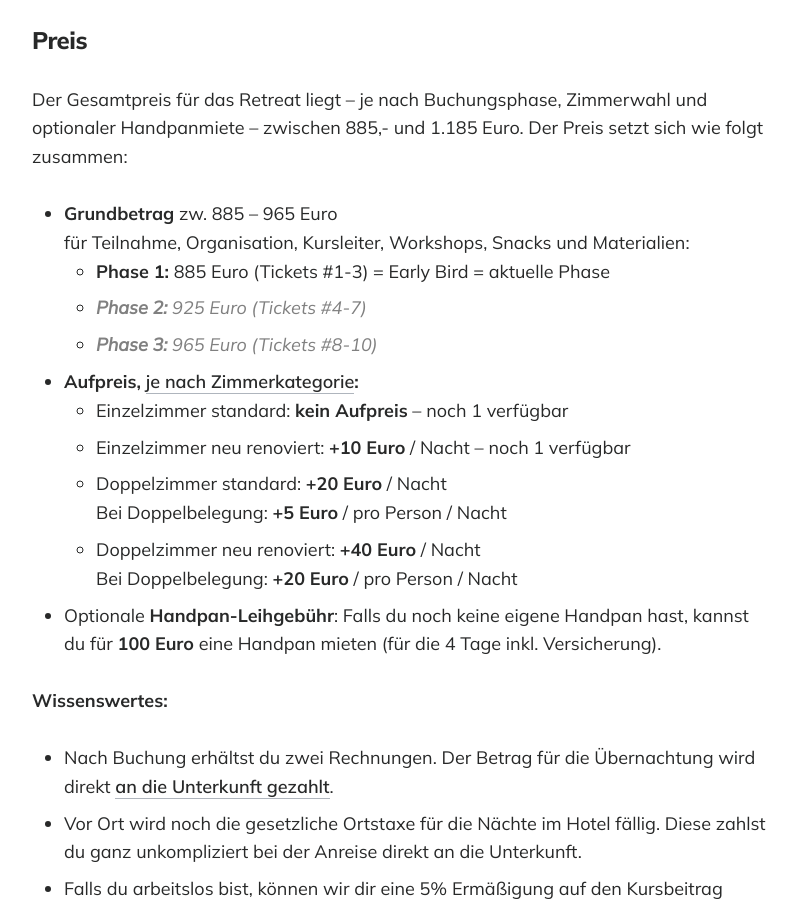
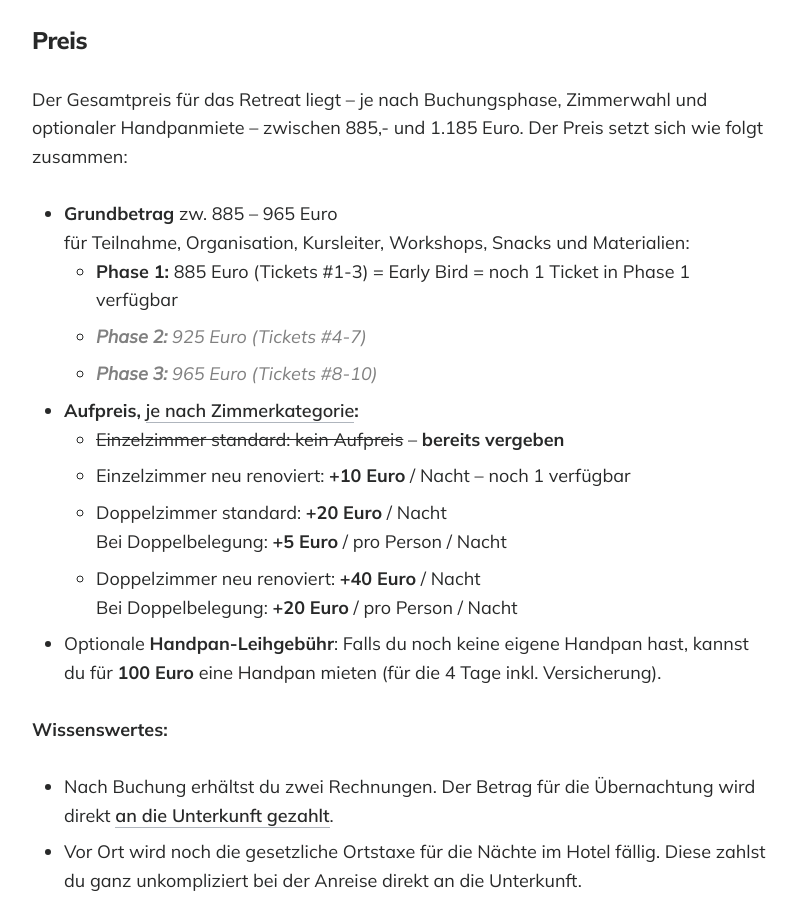
Before and after one commit to lukasziegler/retreats-in-oesterreich, a Jekyll site: the page built from _posts/2025-09-18-handpan-retreat-saalbach-2025.markdown, in a window 1280 px wide and 900 px high, scrolled down 5368 px. Shown: the whole window, without its empty margins (238-1035 px from the left). Built offline with Jekyll 4.4.1, drawn with Linux system fonts in a browser that asks for light colours; some of the changed lines change nothing that is shown; some of the changed text lies outside the part shown.

Commit message:
retreat update (single room taken)

```diff
--- a/_posts/2025-09-18-handpan-retreat-saalbach-2025.markdown
+++ b/_posts/2025-09-18-handpan-retreat-saalbach-2025.markdown
@@ -2,7 +2,7 @@
 layout: post
 title: Handpan Beginner Days – September 2025
 description: Komm mit in die Berge und tauche ein in die Welt des Handpan-Spielens. Erlerne in nur wenigen Tagen die Grundlagen, wie du dich mit einer Handpan spielerisch leicht musikalisch ausdrücken kannst – und das in traumhafter Kulisse, kombiniert mit Yoga in den Salzburger Bergen. Gönn dir eine Auszeit von deinem Alltag, erlerne ein neues Instrument und komm zu neuen Kräften. Keine Vorkenntnisse + kein eigenes Instrument notwendig.
-date: 2025-07-02 02:02:12 +0100
+date: 2025-07-24 02:02:12 +0100
 author: lukas
 image: '/images/retreats/brandgut/brandgut-haengematte-small.jpg'
 tags: [salzburg, handpan]
@@ -115,13 +115,12 @@
 
 - **Grundbetrag** zw. 885 – 965 Euro <br>
   für Teilnahme, Organisation, Kursleiter, Workshops, Snacks und Materialien:
-  - **Phase 1:** 885 Euro (Tickets #1-3) = Early Bird = aktuelle Phase
+  - **Phase 1:** 885 Euro (Tickets #1-3) = Early Bird = noch 1 Ticket in Phase 1 verfügbar
   - <em style="color: grey;">**Phase 2:** 925 Euro (Tickets #4-7)</em>
   - <em style="color: grey;">**Phase 3:** 965 Euro (Tickets #8-10)</em>
 
 - **Aufpreis, <a href="https://www.brandgut.at/zimmer/" target="_blank">je nach Zimmerkategorie</a>:**
-<!--  - <span style="text-decoration: line-through;">Einzelzimmer standard: kein Aufpreis</span> – **bereits vergeben** -->
-  - Einzelzimmer standard: **kein Aufpreis** – noch 1 verfügbar
+  - <span style="text-decoration: line-through;">Einzelzimmer standard: kein Aufpreis</span> – **bereits vergeben**
   - Einzelzimmer neu renoviert: **+10 Euro** / Nacht – noch 1 verfügbar
   - Doppelzimmer standard: **+20 Euro** / Nacht <br>
     Bei Doppelbelegung: **+5 Euro** / pro Person / Nacht
@@ -180,9 +179,9 @@
 > Zur Anmeldung oder für Fragen
 
 - schreibe Lukas <a href="https://wa.me/qr/OHNIKZZWK43VC1" target="_blank">via WhatsApp</a>
-- oder per Email (<a href="mailto:anmeldung@lukasziegler.com?subject=Anmeldung%20f%C3%BCr%20Retreat%20im%20September%202025&body=In%20der%20Anmelde-Email%20bitte%20folgende%20Infos%20mit%20angeben%3A%0A1.%20deine%20Rechnungsadresse%20(f%C3%BCr%20die%20Rechnung)%0A2.%20und%20ob%20du%20mit%20einer%20eigenen%20Handpan%20in%20D%20Kurd%20440%20Hz%20kommst%20oder%20dir%20eine%20ausleihen%20m%C3%B6chtest" target="_blank">anmeldung@lukasziegler.com</a>)
+- oder per Email (<a href="mailto:anmeldung@lukasziegler.com?subject=Anmeldung%20f%C3%BCr%20Retreat%20im%20September%202025&body=In%20der%20Anmelde-Email%20bitte%20folgende%20Infos%20mit%20angeben%3A%0A1.%20deine%20Rechnungsadresse%20(f%C3%BCr%20die%20Rechnung)%0A2.%20und%20ob%20du%20mit%20einer%20eigenen%20Handpan%20in%20D%20Kurd%20440%20Hz%20kommst%20oder%20dir%20eine%20ausleihen%20m%C3%B6chtest%0A3.%20Welches%20Zimmer%20m%C3%B6chtest%20du%20buchen%3F" target="_blank">anmeldung@lukasziegler.com</a>)
 
-<a href="mailto:anmeldung@lukasziegler.com?subject=Anmeldung%20f%C3%BCr%20Retreat%20im%20September%202025&body=In%20der%20Anmelde-Email%20bitte%20folgende%20Infos%20mit%20angeben%3A%0A1.%20deine%20Rechnungsadresse%20(f%C3%BCr%20die%20Rechnung)%0A2.%20und%20ob%20du%20mit%20einer%20eigenen%20Handpan%20in%20D%20Kurd%20440%20Hz%20kommst%20oder%20dir%20eine%20ausleihen%20m%C3%B6chtest" target="_blank" class="button button--primary subscribe-button js-sign-up">Zur Anmeldung</a>
+<a href="mailto:anmeldung@lukasziegler.com?subject=Anmeldung%20f%C3%BCr%20Retreat%20im%20September%202025&body=In%20der%20Anmelde-Email%20bitte%20folgende%20Infos%20mit%20angeben%3A%0A1.%20deine%20Rechnungsadresse%20(f%C3%BCr%20die%20Rechnung)%0A2.%20und%20ob%20du%20mit%20einer%20eigenen%20Handpan%20in%20D%20Kurd%20440%20Hz%20kommst%20oder%20dir%20eine%20ausleihen%20m%C3%B6chtest%0A3.%20Welches%20Zimmer%20m%C3%B6chtest%20du%20buchen%3F" target="_blank" class="button button--primary subscribe-button js-sign-up">Zur Anmeldung</a>
 
 ---
 
@@ -300,7 +299,7 @@
 
 ## Komm mit 🏔️
 
-<a href="mailto:anmeldung@lukasziegler.com?subject=Anmeldung%20f%C3%BCr%20Retreat%20im%20September%202025&body=In%20der%20Anmelde-Email%20bitte%20folgende%20Infos%20mit%20angeben%3A%0A1.%20deine%20Rechnungsadresse%20(f%C3%BCr%20die%20Rechnung)%0A2.%20und%20ob%20du%20mit%20einer%20eigenen%20Handpan%20in%20D%20Kurd%20440%20Hz%20kommst%20oder%20dir%20eine%20ausleihen%20m%C3%B6chtest" target="_blank" class="button button--primary subscribe-button js-sign-up">Zur Anmeldung</a>
+<a href="mailto:anmeldung@lukasziegler.com?subject=Anmeldung%20f%C3%BCr%20Retreat%20im%20September%202025&body=In%20der%20Anmelde-Email%20bitte%20folgende%20Infos%20mit%20angeben%3A%0A1.%20deine%20Rechnungsadresse%20(f%C3%BCr%20die%20Rechnung)%0A2.%20und%20ob%20du%20mit%20einer%20eigenen%20Handpan%20in%20D%20Kurd%20440%20Hz%20kommst%20oder%20dir%20eine%20ausleihen%20m%C3%B6chtest%0A3.%20Welches%20Zimmer%20m%C3%B6chtest%20du%20buchen%3F" target="_blank" class="button button--primary subscribe-button js-sign-up">Zur Anmeldung</a>
 
 ---
 
```
